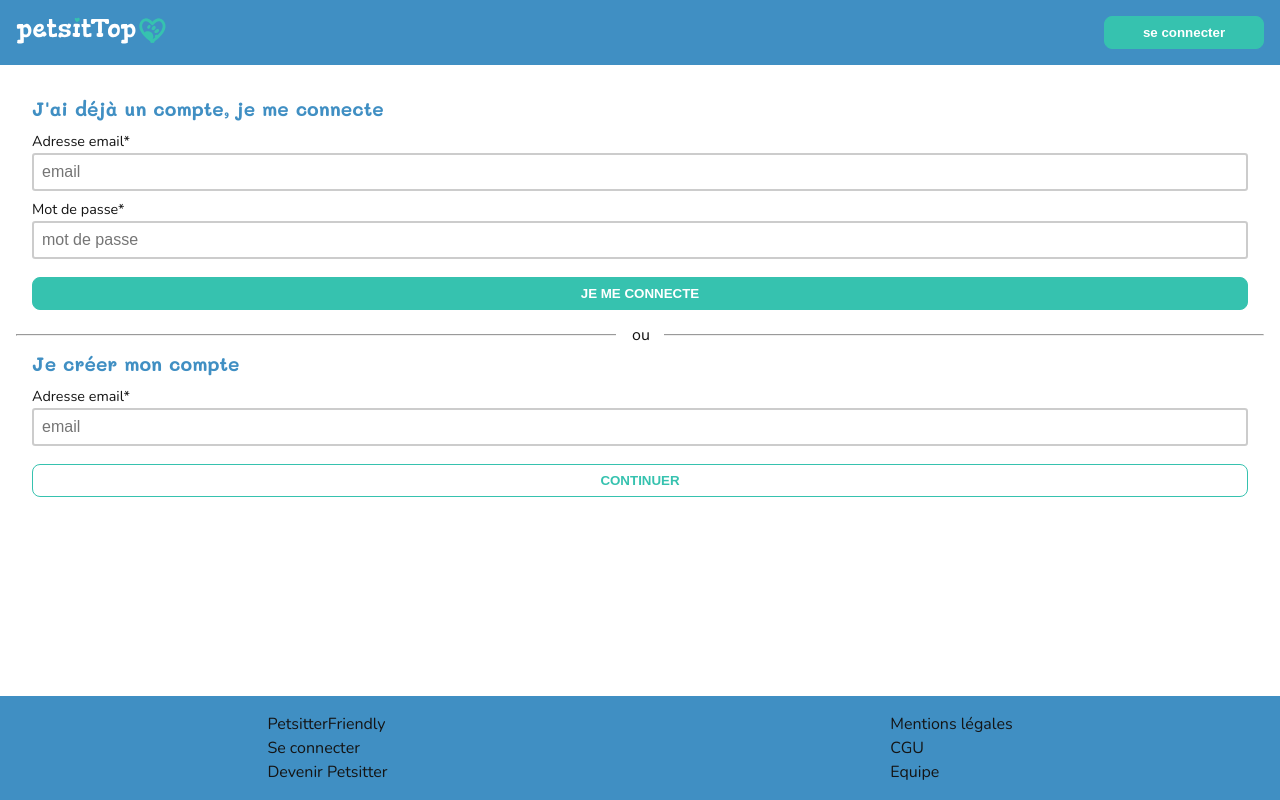
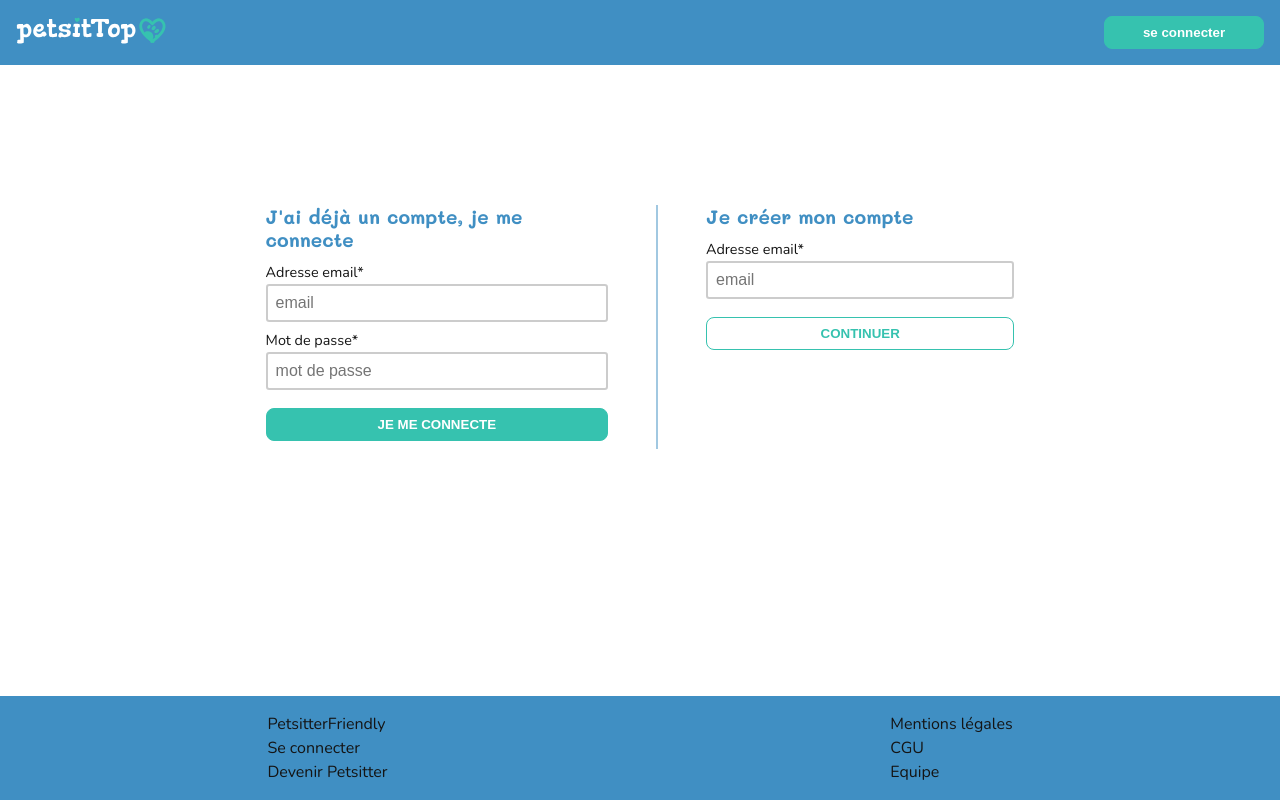
Before and after one commit to Simon-Honore/PetsitTop-Front, a React (Vite) app: page /identification in a window 1280 px wide. Built offline with nearby package versions, Linux system fonts and the light colour scheme.

Commit message:
refactor(identification): style and responsive is finished

```diff
--- a/src/pages/Ads/Ads.scss
+++ b/src/pages/Ads/Ads.scss
@@ -1,6 +1,5 @@
 .ads {
-	max-width: 1500px;
-	margin: auto;
+	@include with-page-desktop;
 	&__header {
 		margin: 1rem;
 
--- a/src/pages/Identification/FormCreateAccount/FormCreateAccount.scss
+++ b/src/pages/Identification/FormCreateAccount/FormCreateAccount.scss
@@ -1,5 +1,10 @@
 .createAccount {
 	padding: 0 1rem 0.5rem;
+	@include desktop {
+		width: 30%;
+		border-left: $border-main-color;
+		padding-left: 3rem;
+	}
 
 	&__title {
 		font-size: 1.2rem;
--- a/src/pages/Identification/FormLogin/FormLogin.scss
+++ b/src/pages/Identification/FormLogin/FormLogin.scss
@@ -1,5 +1,8 @@
 .login {
 	padding: 0 1rem 0.5rem;
+	@include desktop {
+		width: 30%;
+	}
 
 	&__title {
 		font-size: 1.2rem;
--- a/src/pages/Identification/Identification.jsx
+++ b/src/pages/Identification/Identification.jsx
@@ -8,7 +8,9 @@ function Identification() {
     <main className="identification">
       <FormLogin />
 
-      <ChoiceSeparator />
+      <div className="identification__separator">
+        <ChoiceSeparator />
+      </div>
 
       <FormCreateAccount />
     </main>
--- a/src/pages/Identification/Identification.scss
+++ b/src/pages/Identification/Identification.scss
@@ -1,3 +1,16 @@
 .identification {
 	padding: 2rem 1rem;
+	width: 100%;
+	@include with-page-desktop;
+	@include desktop {
+		display: flex;
+		gap: 2rem;
+		justify-content: center;
+	}
+
+	&__separator {
+		@include desktop {
+			display: none;
+		}
+	}
 }
--- a/src/styles/utils/_mixins.scss
+++ b/src/styles/utils/_mixins.scss
@@ -50,3 +50,8 @@
 	border: 2px solid lighten($color-main, 25%);
 	box-shadow: 0.3rem 0.3rem 0.5rem $color-main;
 }
+
+@mixin with-page-desktop {
+	max-width: 1500px;
+	margin: auto;
+}
--- a/src/styles/utils/_variables.scss
+++ b/src/styles/utils/_variables.scss
@@ -11,4 +11,6 @@ $color-date: #a5a5a5;
 
 $fontcolor-light: rgb(238, 238, 238);
 $fontcolor-dark: rgb(20, 20, 20);
+
 $border-div: 1px solid black;
+$border-main-color: 2px solid lighten($color-main, 25%);
```
